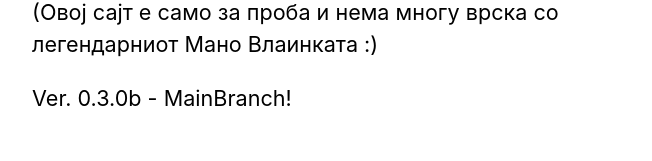
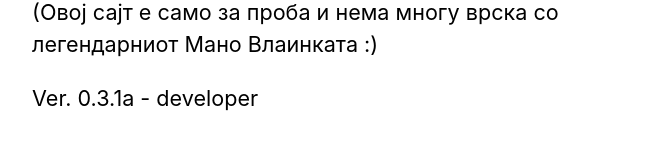
Before and after one commit to ristep/nextjs-blog, a Next.js app: page / in a window 1280 px wide. Shown: the part 368-529 px from the top of the page, without its empty margins (302-954 px from the left). Built offline with nearby package versions, Linux system fonts and the light colour scheme.

Commit message:
Lele aman

```diff
--- a/pages/index.js
+++ b/pages/index.js
@@ -29,7 +29,7 @@ export default function Home({ allPostsData }) {
           (Овој сајт е само за проба и нема многу врска со легендарниот Мано Влаинката :)
         </p>
         <p>
-          Ver. 0.3.0b - MainBranch!
+          Ver. 0.3.1a - developer
         </p>
       </section>
 
--- a/tailwind.config.js
+++ b/tailwind.config.js
@@ -1,4 +1,4 @@
-/** @type {import('tailwindcss').Config} */
+//** @type {import('tailwindcss').Config} */
 module.exports = {
    content: [
       './app/**/*.{js,ts,jsx,tsx,mdx}', // Note the addition of the `app` directory.
```
